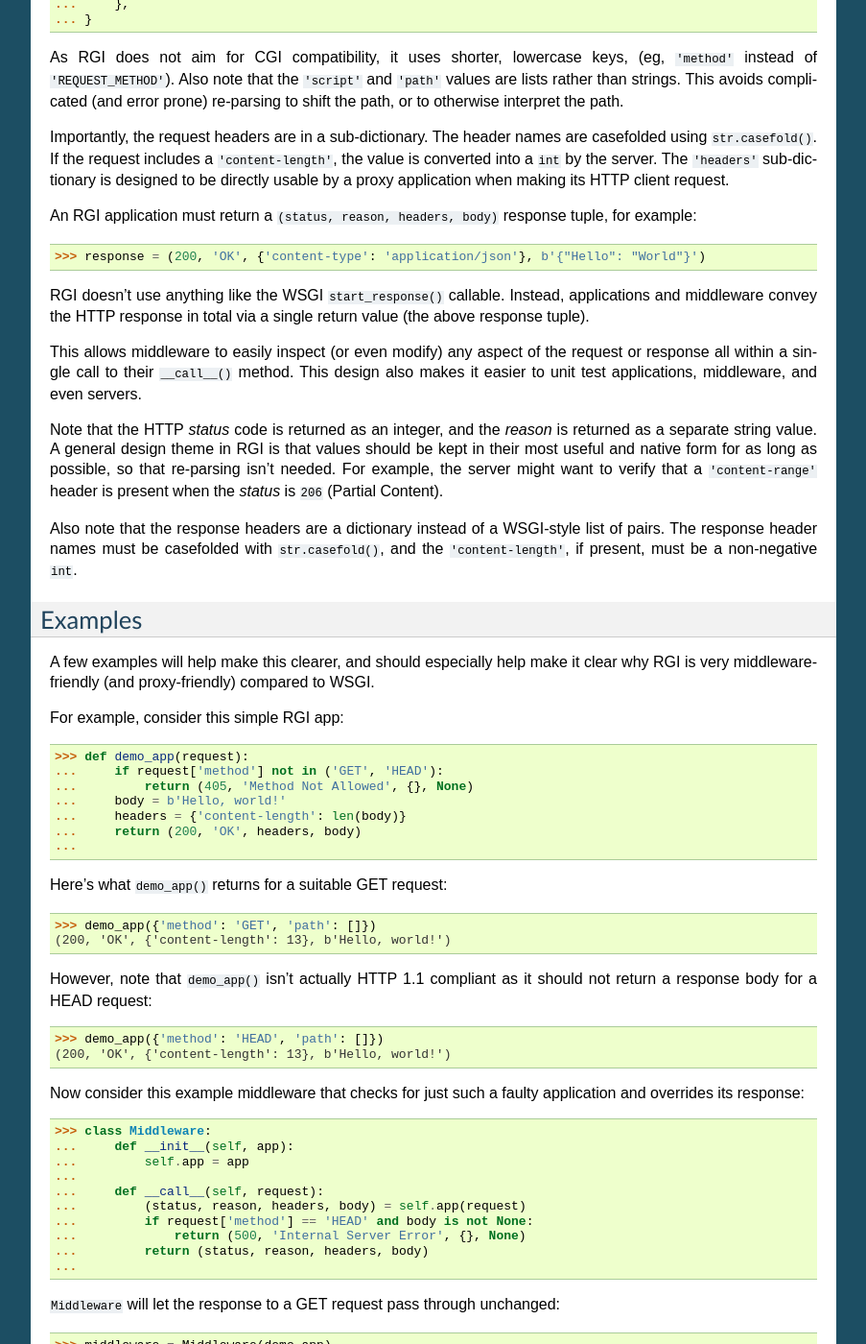
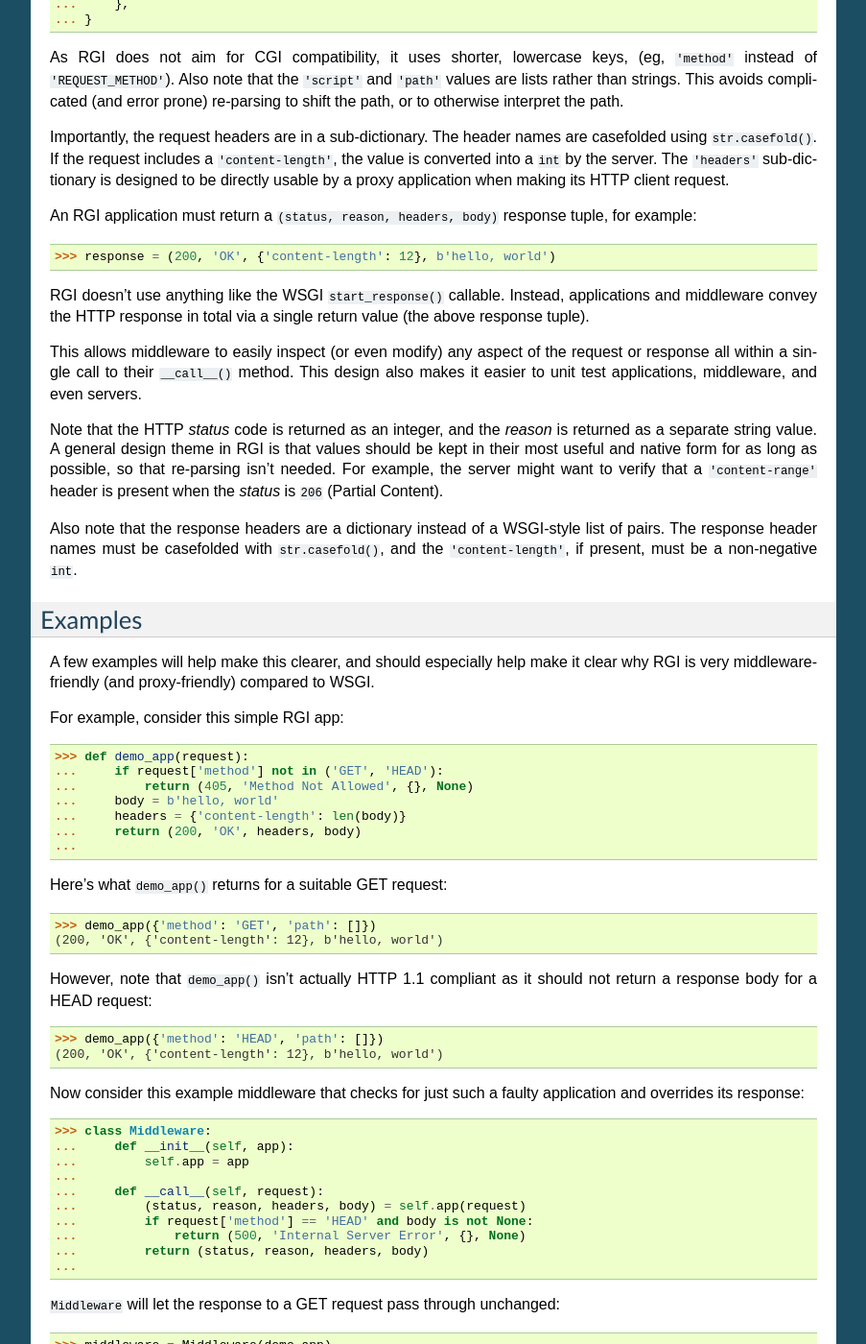
Before and after one commit to json420/degu, a Sphinx documentation site: the page built from doc/rgi.rst, in a window 1280 px wide and 1400 px high, scrolled down 772 px. Shown: the whole window at 96% size, without its empty margins (198-1101 px from the left). Built offline with Sphinx 7.4.7, drawn with Linux system fonts in a browser that asks for light colours; some of the changed text lies outside the part shown.

Commit message:
only 'hello, world' out of respect

```diff
--- a/doc/rgi.rst
+++ b/doc/rgi.rst
@@ -76,7 +76,7 @@ application when making its HTTP client request.
 An RGI application must return a ``(status, reason, headers, body)`` response
 tuple, for example:
 
->>> response = (200, 'OK', {'content-type': 'application/json'}, b'{"Hello": "World"}')
+>>> response = (200, 'OK', {'content-length': 12}, b'hello, world')
 
 RGI doesn't use anything like the WSGI ``start_response()`` callable.  Instead,
 applications and middleware convey the HTTP response in total via a single
@@ -111,7 +111,7 @@ For example, consider this simple RGI app:
 >>> def demo_app(request):
 ...     if request['method'] not in ('GET', 'HEAD'):
 ...         return (405, 'Method Not Allowed', {}, None)
-...     body = b'Hello, world!'
+...     body = b'hello, world'
 ...     headers = {'content-length': len(body)}
 ...     return (200, 'OK', headers, body)
 ...
@@ -119,13 +119,13 @@ For example, consider this simple RGI app:
 Here's what ``demo_app()`` returns for a suitable GET request:
 
 >>> demo_app({'method': 'GET', 'path': []})
-(200, 'OK', {'content-length': 13}, b'Hello, world!')
+(200, 'OK', {'content-length': 12}, b'hello, world')
 
 However, note that ``demo_app()`` isn't actually HTTP 1.1 compliant as it should
 not return a response body for a HEAD request:
 
 >>> demo_app({'method': 'HEAD', 'path': []})
-(200, 'OK', {'content-length': 13}, b'Hello, world!')
+(200, 'OK', {'content-length': 12}, b'hello, world')
 
 Now consider this example middleware that checks for just such a faulty
 application and overrides its response:
@@ -145,7 +145,7 @@ application and overrides its response:
 
 >>> middleware = Middleware(demo_app)
 >>> middleware({'method': 'GET', 'path': []})
-(200, 'OK', {'content-length': 13}, b'Hello, world!')
+(200, 'OK', {'content-length': 12}, b'hello, world')
 
 But ``Middleware`` will intercept the faulty response to a HEAD request:
 
@@ -179,7 +179,7 @@ And in terms of the HTTP response, this WSGI application:
 ...     if environ['REQUEST_METHOD'] not in {'GET', 'HEAD'}:
 ...         start_response('405 Method Not Allowed', [])
 ...         return []
-...     body = b'Hello world'
+...     body = b'hello, world'
 ...     headers = [
 ...         ('Content-Length', str(len(body))),
 ...         ('Content-Type', 'text/plain'),
@@ -194,7 +194,7 @@ Would translate into this RGI application:
 >>> def rgi_app(request):
 ...     if request['method'] not in {'GET', 'HEAD'}:
 ...         return (405, 'Method Not Allowed', {}, None)
-...     body = b'Hello world'
+...     body = b'hello, world'
 ...     headers = {
 ...         'content-length': len(body),
 ...         'content-type': 'text/plain',
```
Also changed, not shown: other parts of doc/rgi.rst (+1 -1 lines).
